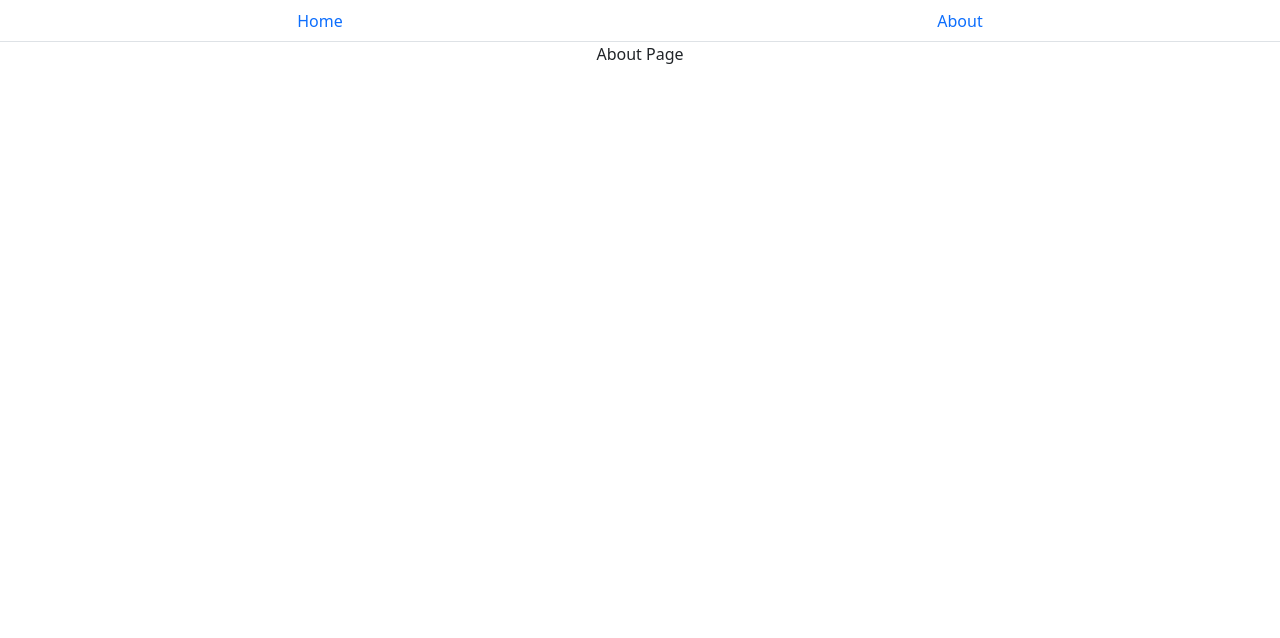
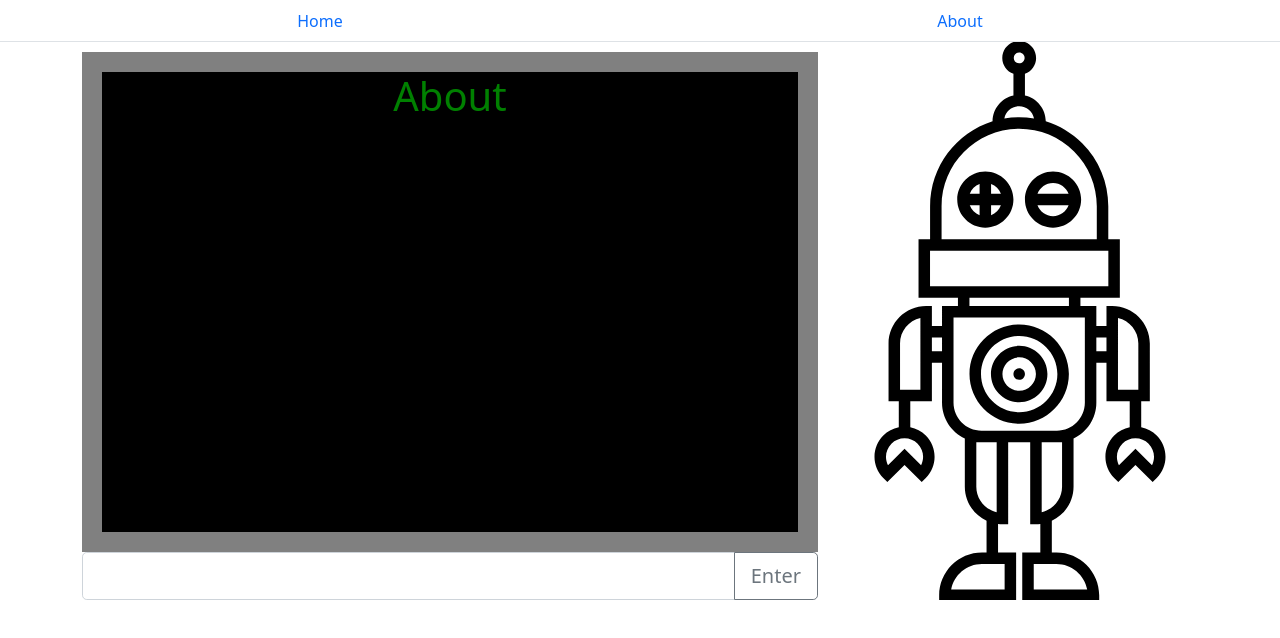
Before and after one commit to May-Manmai/chitchatbot, a React (Create React App) app in the folder client/: page /about in a window 1280 px wide. Shown: the top 638 px of the page. Built offline with nearby package versions, Linux system fonts and the light colour scheme.

Commit message:
about css layout

```diff
--- a/client/src/App.css
+++ b/client/src/App.css
@@ -13,7 +13,8 @@ img{
 
 
 
-.chatbox{
+.chatbox{margin-top: 10px ;
+
     color: green;
     font-weight:bold;
     font-size: large;
@@ -25,6 +26,9 @@ img{
 
   .col-sm-4{
     background-image: url('../public/robot-svgrepo-com.svg');
+    Background-size: 560px;
+    Background-position: center;
+    background-repeat: no-repeat;
   }
 
 /* emoji */
--- a/client/src/components/Greeting.tsx
+++ b/client/src/components/Greeting.tsx
@@ -23,10 +23,7 @@ const Greeting = ({
                 justifyContent: 'space-around',
             }}>
             <div>
-                <h3>
-                    😀 : Hi there! How are you? My name is Botty. What is your
-                    name?
-                </h3>
+                <h3>😀 : Hi there! My name is Botty. What is your name?</h3>
             </div>
             {responseValue != '' && (
                 <>
--- a/client/src/pages/About.tsx
+++ b/client/src/pages/About.tsx
@@ -2,9 +2,48 @@ import Container from 'react-bootstrap/Container';
 import Row from 'react-bootstrap/Row';
 import Col from 'react-bootstrap/Col';
 import { useState } from 'react';
+import { FormControl, InputGroup } from 'react-bootstrap';
+
+import Button from 'react-bootstrap/Button';
 
 const About = () => {
-    return <div>About Page</div>;
+    const [inputValue, setInputValue] = useState('');
+    const [responseValue, setResponseValue] = useState('');
+    return (
+        <Container>
+            <Row>
+                <Col sm={8}>
+                    <div className='chatbox'>
+                        <h1>About{responseValue}</h1>
+                    </div>
+
+                    <div>
+                        <InputGroup size='lg'>
+                            <FormControl
+                                value={inputValue}
+                                onChange={(event) =>
+                                    setInputValue(event.target.value)
+                                }
+                                aria-label='Large'
+                                aria-describedby='inputGroup-sizing-sm'
+                            />
+
+                            <Button
+                                onClick={() => {
+                                    setResponseValue(inputValue);
+                                    setInputValue('');
+                                }}
+                                variant='outline-secondary'
+                                id='button-addon2'>
+                                Enter
+                            </Button>
+                        </InputGroup>
+                    </div>
+                </Col>
+                <Col sm={4}></Col>
+            </Row>
+        </Container>
+    );
 };
 
 export default About;
--- a/client/src/pages/HomePage.tsx
+++ b/client/src/pages/HomePage.tsx
@@ -10,6 +10,7 @@ import Dances from '../components/Dance';
 import Song from '../components/Song';
 import Motivation from '../components/Motivation';
 import Greeting from '../components/Greeting';
+import About from './About';
 
 const HomePage = () => {
     const [questionName, setQuestionName] = useState('happinessTracker');
```
